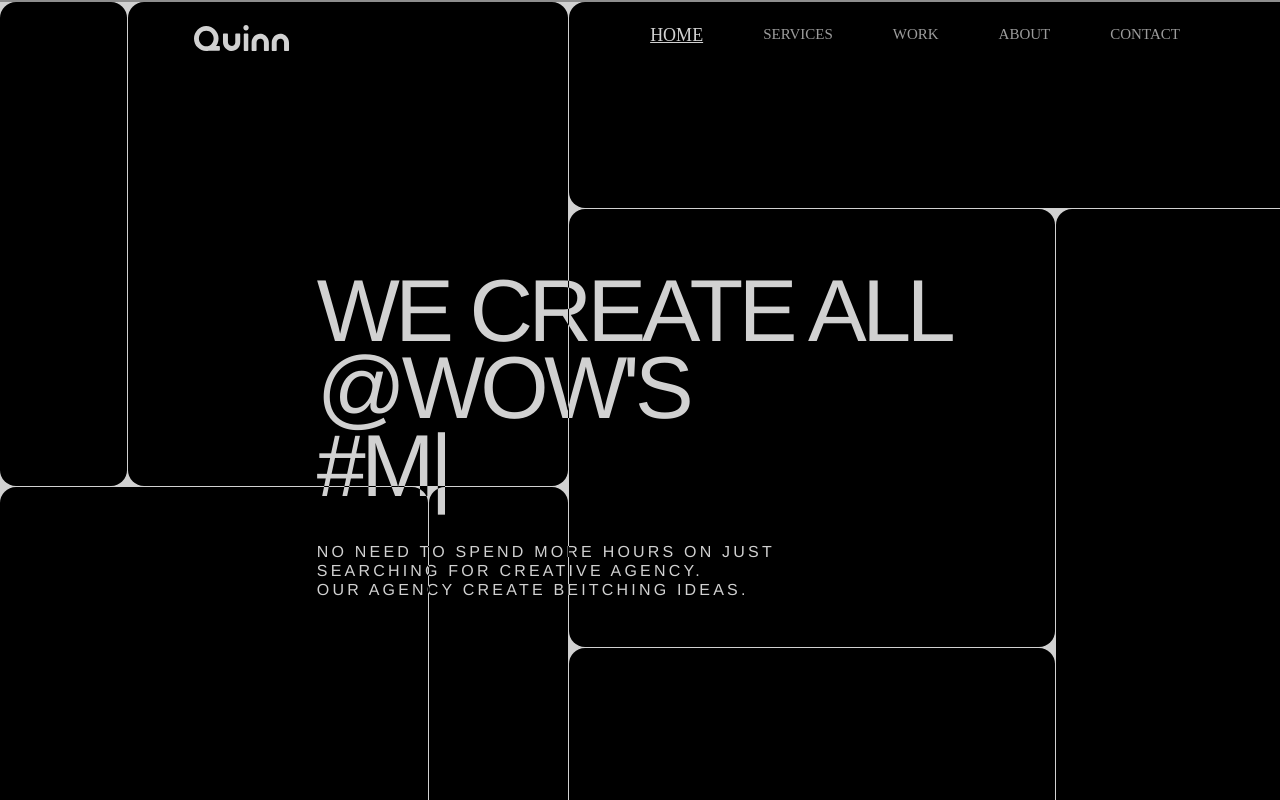
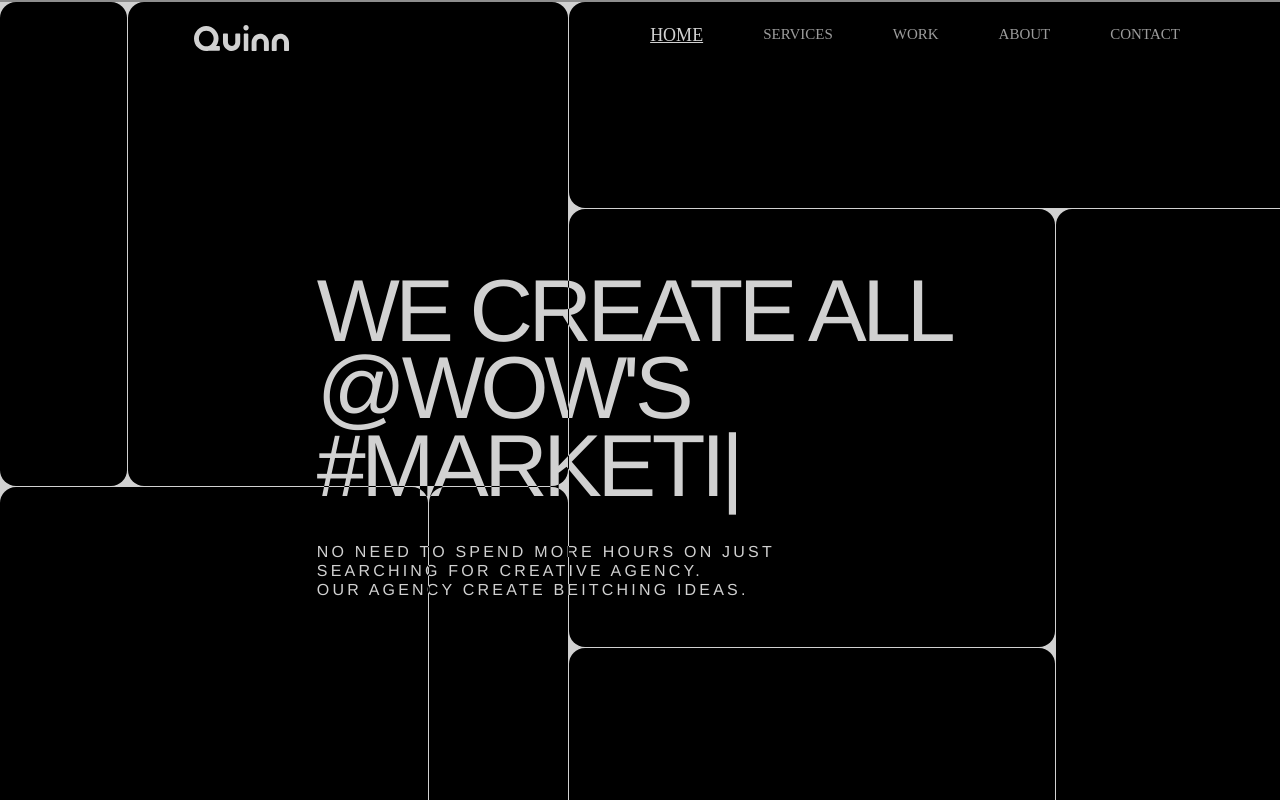
Before and after one commit to Yeiba/quinnReact, a React (Create React App) app: page / in a window 1280 px wide. Shown: the top 800 px of the page. Built offline with nearby package versions, Linux system fonts and the light colour scheme; the HTML template or start-up script is replaced by a standard one.

Commit message:
animation duration

```diff
--- a/src/components/section/Home/Home.js
+++ b/src/components/section/Home/Home.js
@@ -24,18 +24,19 @@ export const Home = () => {
                   <TypeAnimation
                     sequence={[
                       // Same substring at the start will only be typed out once, initially
+                      1500,
                       '#DESIGN_IDEAS\\',
-                      1000, // wait 1s before replacing "Mice" with "Hamsters"
+                      1500, // wait 1s before replacing "Mice" with "Hamsters"
                       '#Marketing\\',
-                      1000,
+                      1500,
                       '#branding\\',
-                      1000,
+                      1500,
                       '#developement\\',
-                      1000,
+                      1500,
                       '#3D_products\\',
-                      1000,
+                      1500,
                       '#Filmmaking\\',
-                      1000,
+                      1500,
 
                     ]}
                     wrapper="span"
```
